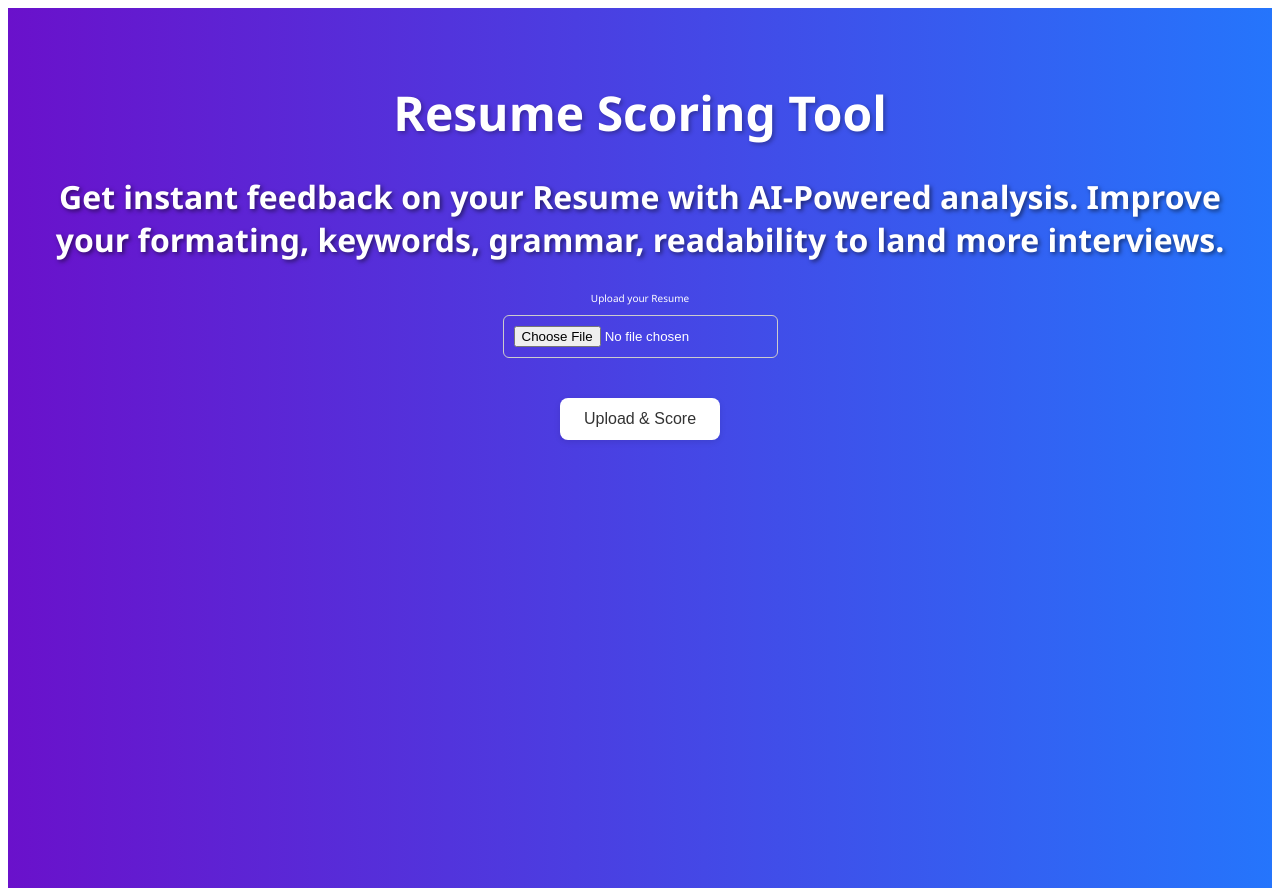
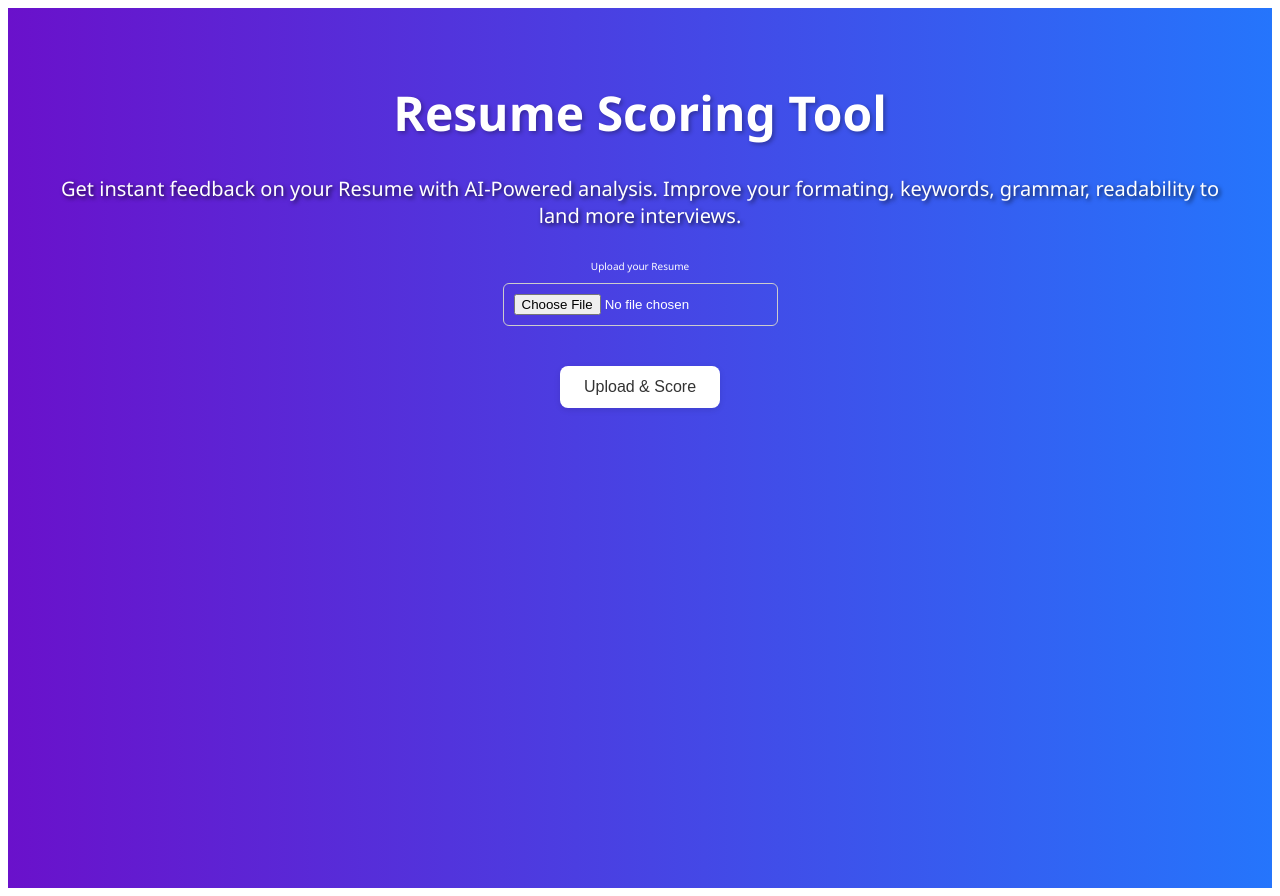
Before and after one commit to rajdeep-office/Resume-agent, a React (Create React App) app in the folder frontend/: page / in a window 1280 px wide. Built offline with nearby package versions, Linux system fonts and the light colour scheme.

Commit message:
Update App.js

```diff
--- a/frontend/src/App.js
+++ b/frontend/src/App.js
@@ -22,15 +22,15 @@ function App() {
       >
         Resume Scoring Tool
       </h1>
-       <h2
+       <p
           style={{
-          fontSize: "2rem",
+          fontSize: "20px",
           marginBottom: "10px",
-          textShadow: "2px 2px 4px rgba(0,0,0,0.5)",
+          textShadow: "2px 2px 4px rgba(0,0,0,0.7)",
           }}
       >
       Get instant feedback on your Resume with AI-Powered analysis.
-      Improve your formating, keywords, grammar, readability to land more interviews.</h2>
+      Improve your formating, keywords, grammar, readability to land more interviews.</p>
       <UploadResume />
       <div style={{ marginTop: "20px" }}>
 
```
